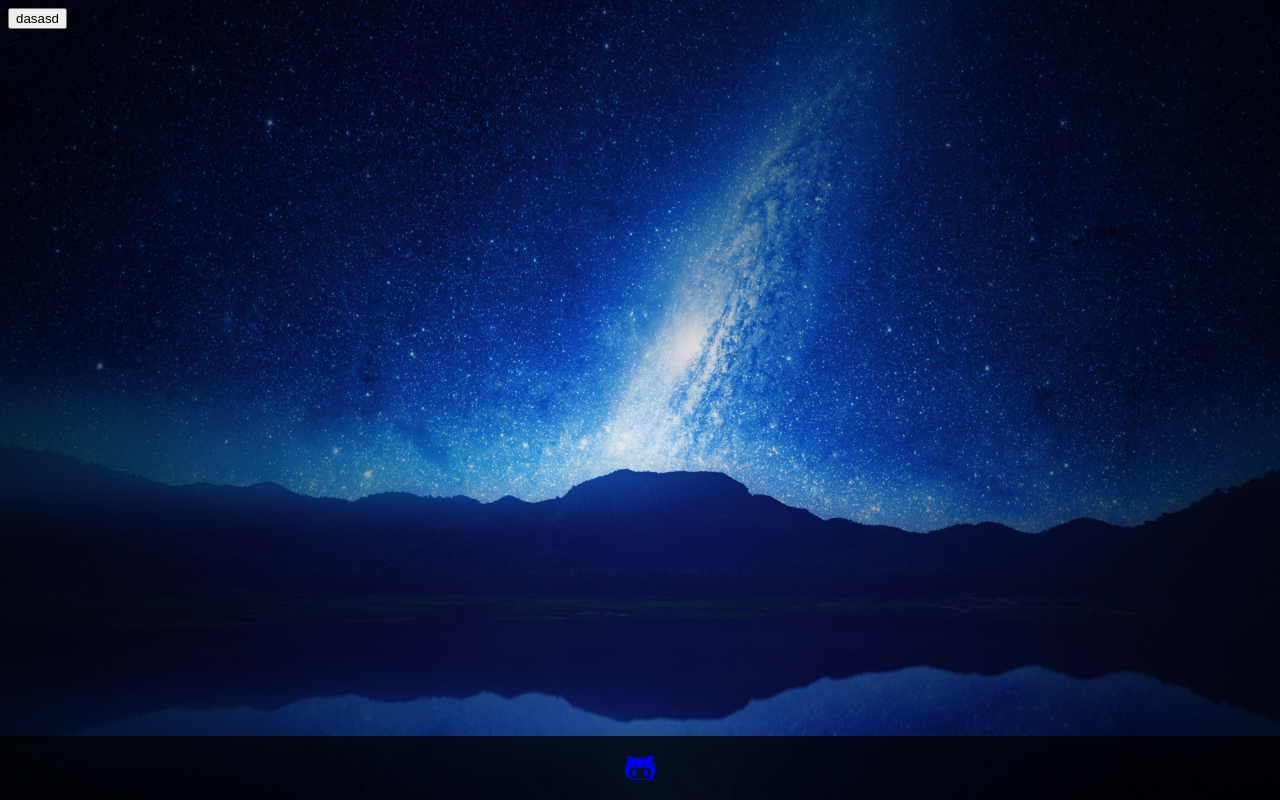
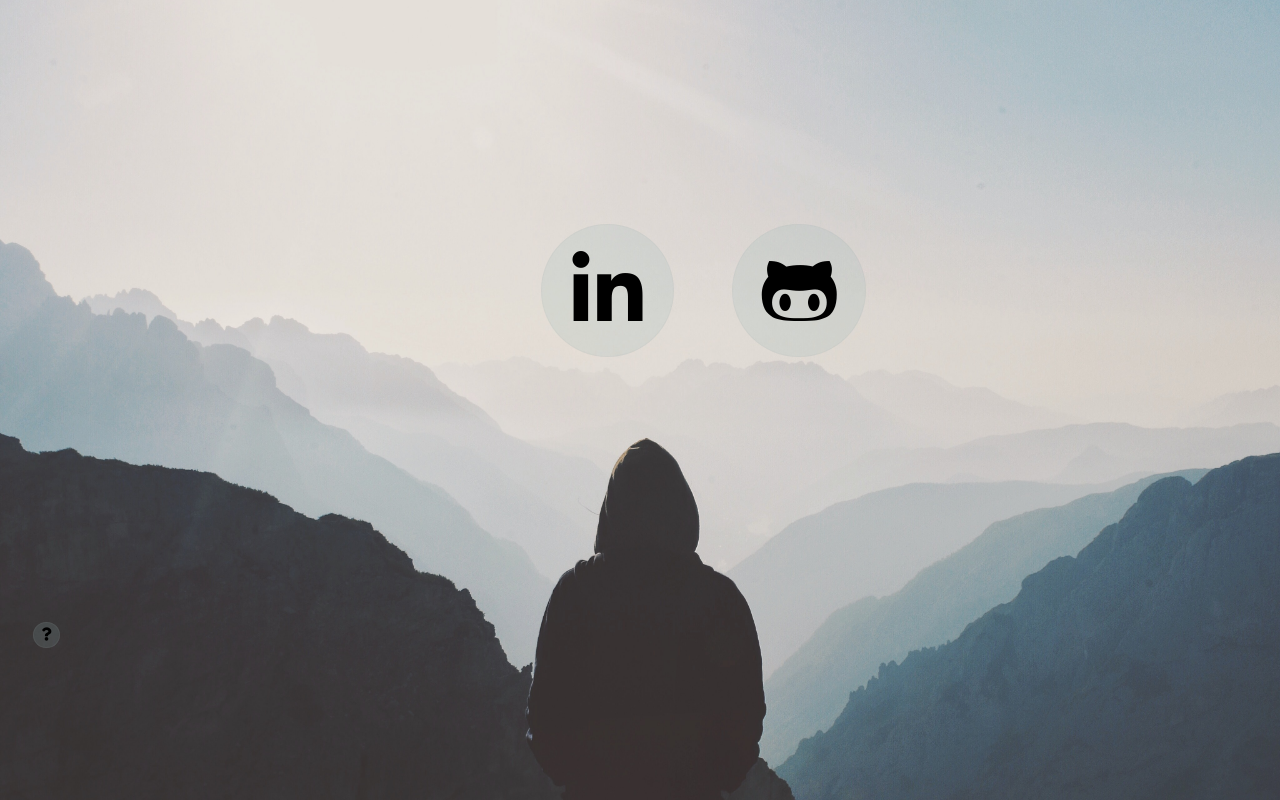
Before and after one commit to Gabrielbemo/Gabrielbemo.github.io, a plain HTML site: page index.html in a window 1280 px wide. Drawn offline with Linux system fonts and the light colour scheme.

Commit message:
adicionando animações

```diff
--- a/index.html
+++ b/index.html
@@ -6,15 +6,24 @@
     <meta name="viewport" content="width=device-width, initial-scale=1.0">
     <meta http-equiv="X-UA-Compatible" content="ie=edge">
     <link rel="stylesheet" href="main.css">
-    <link rel="stylesheet" href="https://use.fontawesome.com/releases/v5.8.2/css/all.css" integrity="sha384-oS3vJWv+0UjzBfQzYUhtDYW+Pj2yciDJxpsK1OYPAYjqT085Qq/1cq5FLXAZQ7Ay" crossorigin="anonymous">
+    <link rel="stylesheet" href="https://use.fontawesome.com/releases/v5.8.2/css/all.css" crossorigin="anonymous">
     <title>Gabriel Moura</title>
 </head>
 
 <body class="imagem">
-    <button class="flip-horizontal-bottom">dasasd</button>
-    <footer>
-        <a href="https://github.com/Gabrielbemo" class="links"><i class="fab fa-github-alt fa-2x"></i></a>
-    </footer>
+    <div class="menu">
+        <a href="https://www.linkedin.com/in/gabriel-moura-0b6813157/" class="links"><button class="menu-bottons bottom-to-top"><i class="fab fa-linkedin-in fa-6x"></i></button></a>
+        <a href="https://github.com/Gabrielbemo" class="links"><button class="menu-bottons bottom-to-top"><i class="fab fa-github-alt fa-6x"></i></button></a>
+    </div>
+
+    <button class="bk">
+        <span class="tooltip">Photo by Matt Sclarandis on Unsplash</span>
+        <i class="fas fa-question"></i>
+    </button>
+
 </body>
+<script>
+    console.log('Photo by Matt Sclarandis on Unsplash');
+</script>
 
 </html>
--- a/main.css
+++ b/main.css
@@ -1,47 +1,80 @@
-footer {
-    padding-top: 1em;
-    padding-bottom: 1em;
-    position: fixed;
-    left: 0;
-    bottom: 0;
-    width: 100%;
-    background-color: rgba(0, 0, 0, 0.774);
-    color: white;
-    text-align: center;
+.bk {
+    margin-top: 13%;
+    margin-left: 2%;
+    background-color: rgba(145, 177, 177, 0.171);
+    border-radius: 100%;
+    border-style: solid;
+    border-color: rgba(165, 164, 164, 0.089);
+    border-width: 1px;
+    height: 2em;
+    width: 2em;
+    outline: 0;
 }
 
-@-webkit-keyframes flip-horizontal-bottom {
-    0% {
-        -webkit-transform: rotateX(0);
-        transform: rotateX(0);
-    }
-    100% {
-        -webkit-transform: rotateX(-180deg);
-        transform: rotateX(-180deg);
-    }
+a {
+    margin: 1.7em;
 }
 
-@keyframes flip-horizontal-bottom {
-    0% {
-        -webkit-transform: rotateX(0);
-        transform: rotateX(0);
-    }
-    100% {
-        -webkit-transform: rotateX(-180deg);
-        transform: rotateX(-180deg);
-    }
-}
-
-.flip-horizontal-bottom:hover {
-    -webkit-animation: flip-horizontal-bottom 0.4s cubic-bezier(0.455, 0.030, 0.515, 0.955) both;
-    animation: flip-horizontal-bottom 0.4s cubic-bezier(0.455, 0.030, 0.515, 0.955) both;
+.menu {
+    margin-top: 25%;
+    margin-left: 40%;
 }
 
 .imagem {
     align-content: center;
-    background: url(imgs/juskteez-vu-mwhklqGVzck-unsplash.jpg) no-repeat center center fixed;
+    background: url(imgs/matt-sclarandis-S_IV6KqGeso-unsplash.jpg) no-repeat center center fixed;
     -webkit-background-size: cover;
     -moz-background-size: cover;
     -o-background-size: cover;
     background-size: cover;
 }
+
+.menu-bottons {
+    background-color: rgba(145, 177, 177, 0.171);
+    border-radius: 100%;
+    border-style: solid;
+    border-color: rgba(165, 164, 164, 0.089);
+    border-width: 1px;
+    height: 10em;
+    width: 10em;
+    outline: 0;
+}
+
+.tooltip {
+    visibility: hidden;
+    width: 15em;
+    background-color: rgba(0, 0, 0, 0.404);
+    color: #fff;
+    text-align: center;
+    border-radius: 6px;
+    padding: 5px 0;
+    margin-left: 2em;
+    position: absolute;
+    z-index: 1;
+}
+
+.bk:hover .tooltip {
+    visibility: visible;
+}
+
+.menu-bottons:hover {
+    background-color: rgba(123, 253, 253, 0.568);
+}
+
+.bottom-to-top {
+    -webkit-animation: bottom-to-top 0.5s cubic-bezier(0.250, 0.460, 0.450, 0.940) both;
+    animation: bottom-to-top 1s cubic-bezier(0.250, 0.460, 0.450, 0.940) both;
+}
+
+@-webkit-keyframes bottom-to-top {
+    0% {
+        -webkit-transform: translateY(0);
+        transform: translateY(0);
+        opacity: 0;
+    }
+    100% {
+        -webkit-transform: translateY(-100px);
+        transform: translateY(-100px);
+        opacity: 1;
+    }
+}
```
Also changed, not shown: imgs/juskteez-vu-mwhklqGVzck-unsplash.jpg (deleted), imgs/matt-sclarandis-S_IV6KqGeso-unsplash.jpg (added), 1 other file.
